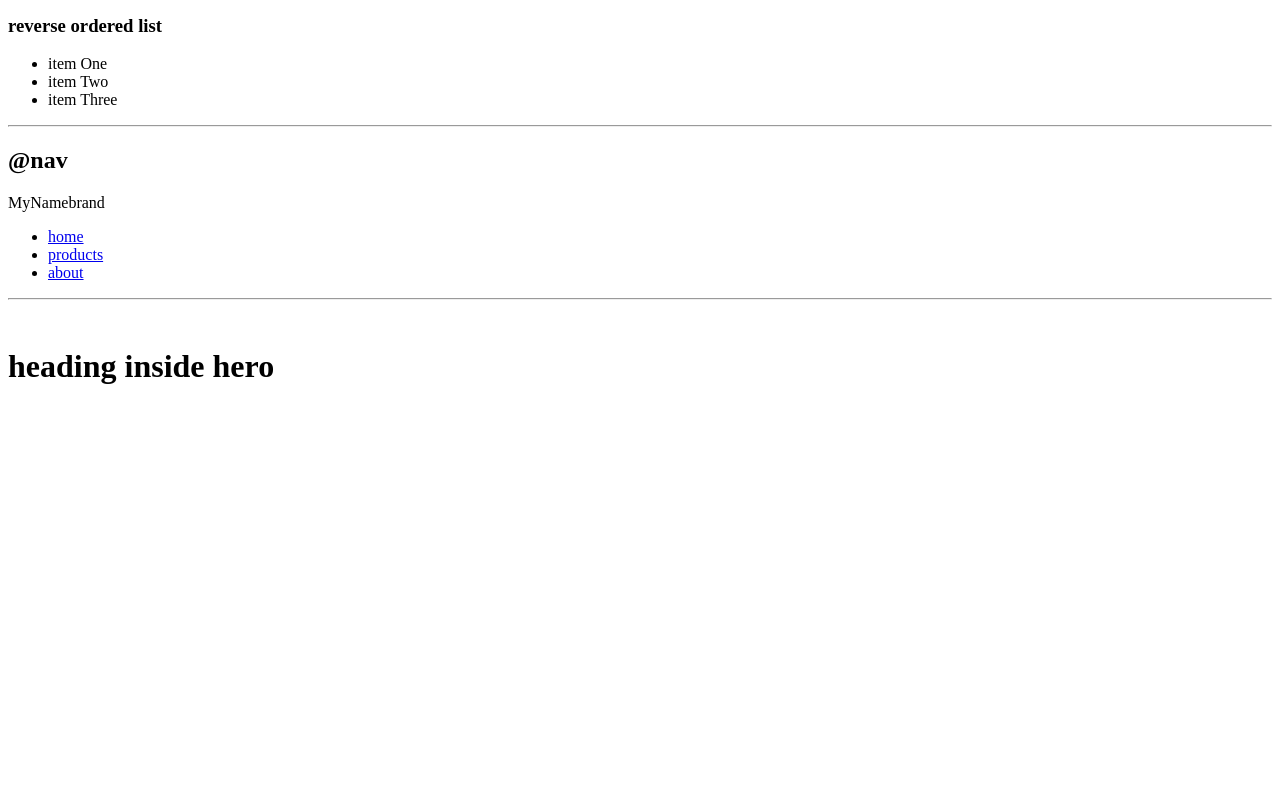
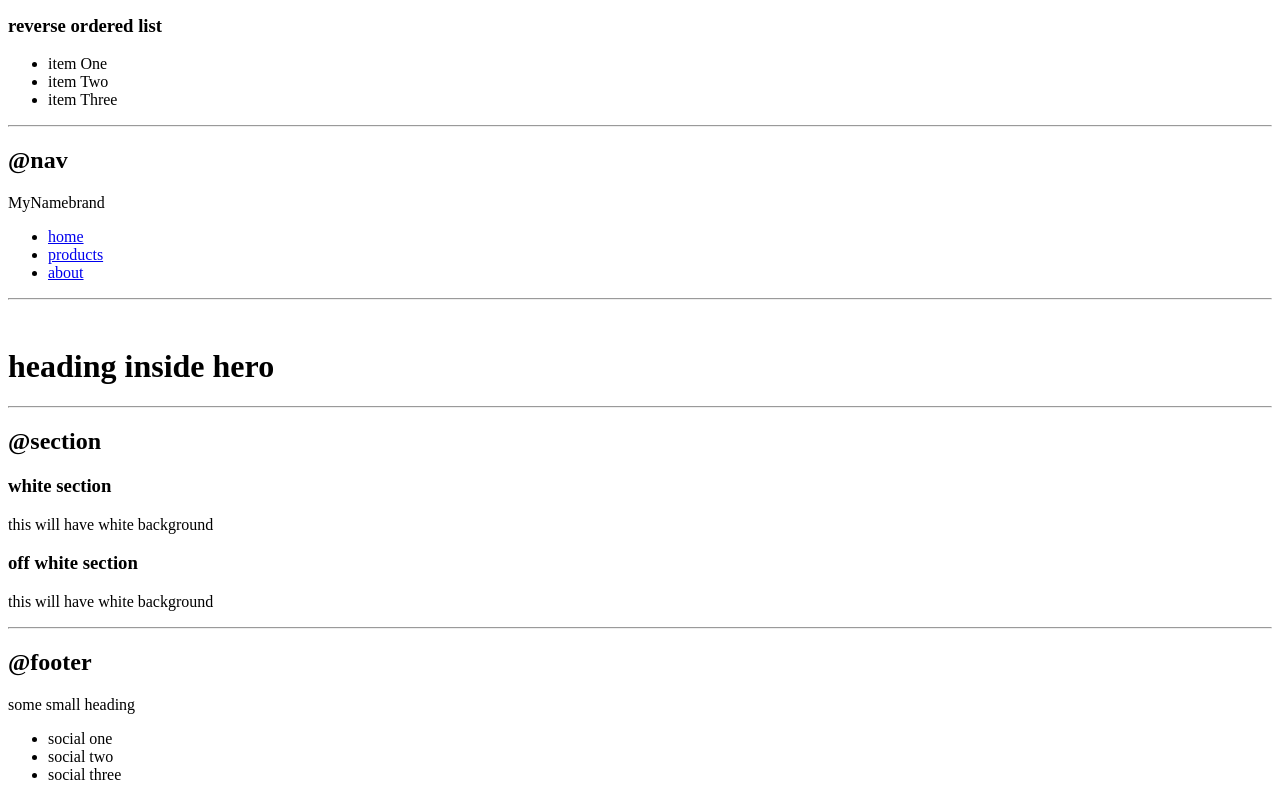
Before and after one commit to abhishek-bhatkar/practice-component-library, a plain HTML site: page index.html in a window 1280 px wide. Shown: the part 672-1472 px from the top of the page. Before the commit the page ends 1078 px from the top, so only its background shows below. Drawn offline with Linux system fonts and the light colour scheme.

Commit message:
Update index file with more html

```diff
--- a/index.html
+++ b/index.html
@@ -78,5 +78,31 @@
     </h1>
 </header>
 
+
+<hr>
+<h2>@section</h2>
+
+<section>
+    <h3>white section</h3>
+    <p>this will have white background</p>
+</section>
+
+<section>
+    <h3>off white section</h3>
+    <p>this will have white background</p>
+</section>
+
+<hr>
+<h2>@footer</h2>
+
+<footer>
+    <div>some small heading</div>
+    <ul>
+        <li>social one</li>
+        <li>social two</li>
+        <li>social three</li>
+    </ul>
+</footer>
+
 </body>
 </html>
```
